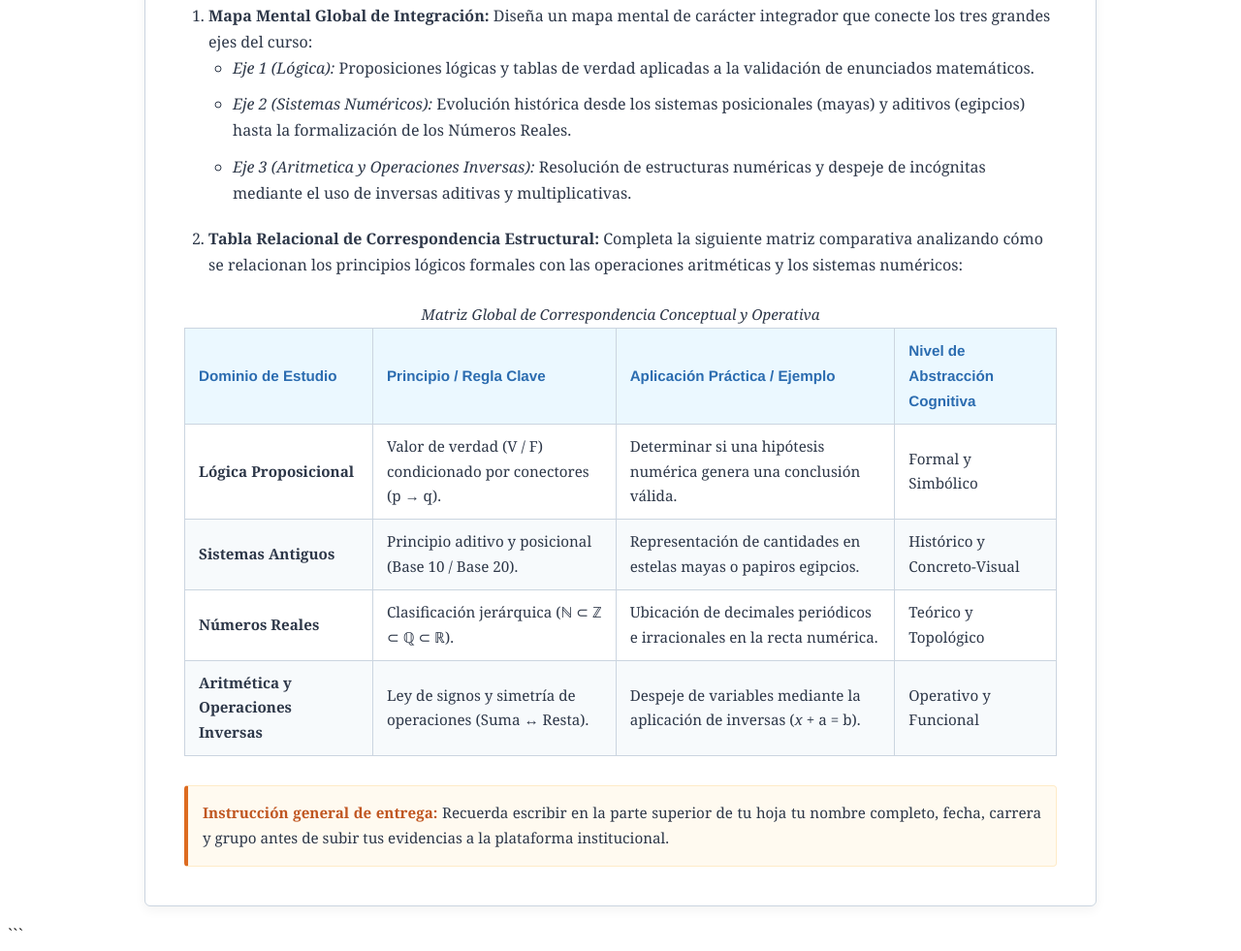
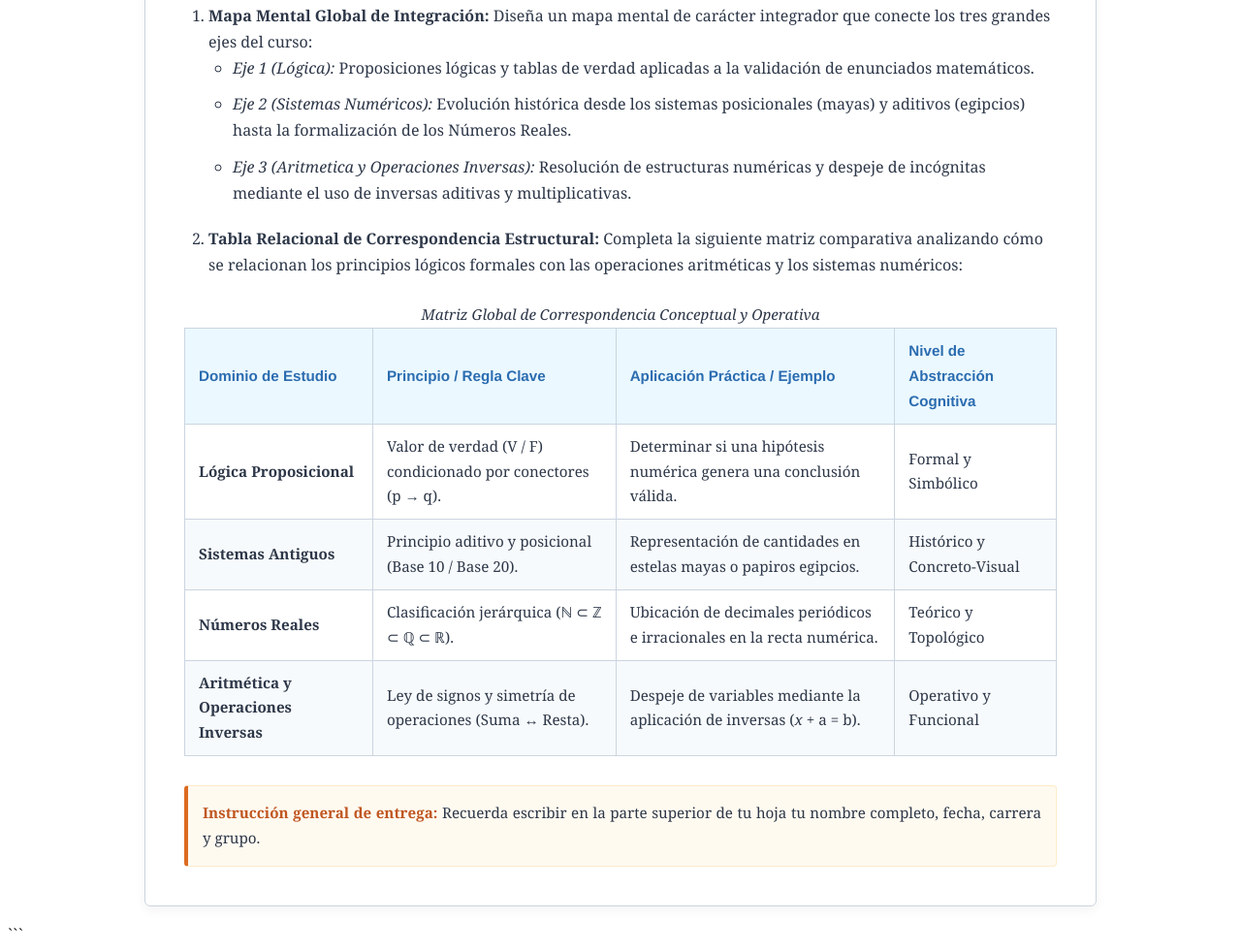
Before and after one commit to renebec/mate330, a plain HTML site: page index.html in a window 1280 px wide. Shown: the part 3830-4811 px from the top of the page at 97% size. Drawn offline with Linux system fonts and the light colour scheme.

```diff
--- a/index.html
+++ b/index.html
@@ -346,7 +346,7 @@
       </table>
 
       <div class="evaluacion-nota-institucional">
-        <p style="margin: 0;"><strong>Instrucción general de entrega:</strong> Recuerda escribir en la parte superior de tu hoja tu nombre completo, fecha, carrera y grupo antes de subir tus evidencias a la plataforma institucional.</p>
+        <p style="margin: 0;"><strong>Instrucción general de entrega:</strong> Recuerda escribir en la parte superior de tu hoja tu nombre completo, fecha, carrera y grupo.</p>
       </div>
     </div>
 
```
